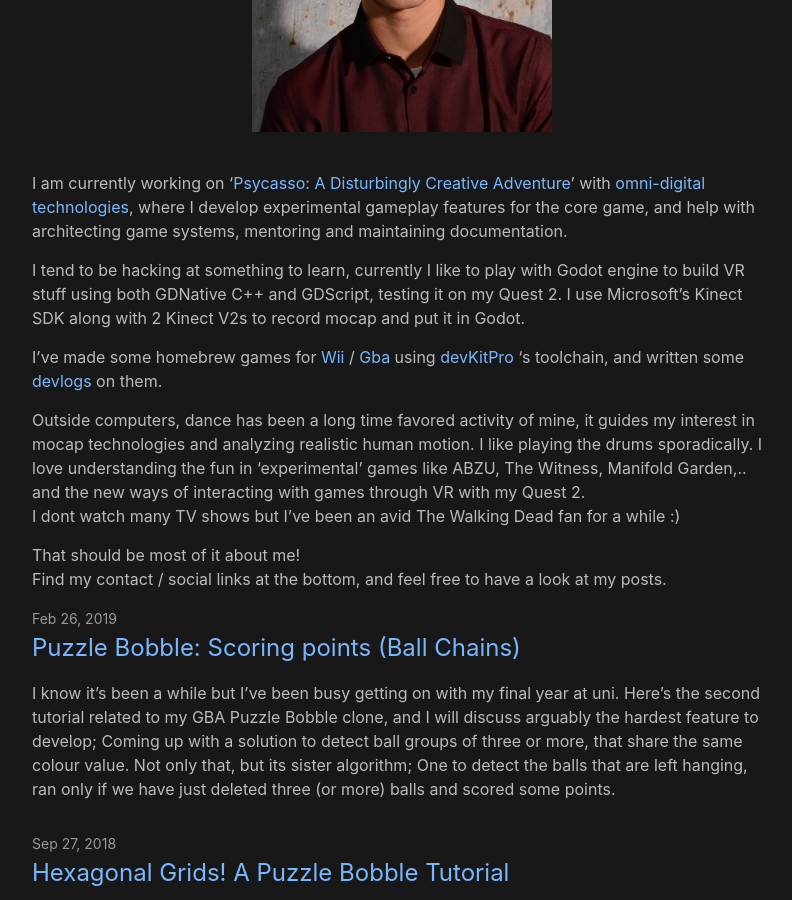
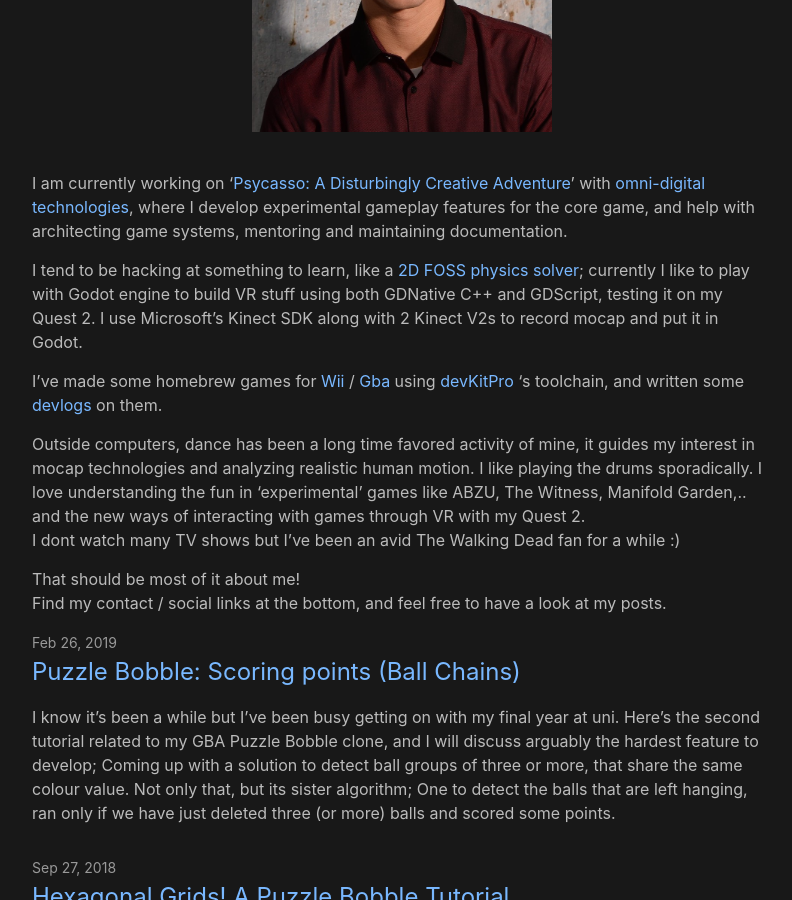
Before and after one commit to JavierDega/javierdega.github.io, a Jekyll site: the page built from index.markdown, in a window 1280 px wide and 900 px high, scrolled down 425 px. Shown: the whole window, without its empty margins (238-1030 px from the left). Built offline with Jekyll 4.4.1, drawn with Linux system fonts in a browser that asks for light colours.

Commit message:
update index

```diff
--- a/index.markdown
+++ b/index.markdown
@@ -18,7 +18,7 @@ I started making games when I was 15 using YoYo Game's [GameMaker Studio](https:
 
 I am currently working on '[Psycasso: A Disturbingly Creative Adventure](https://www.omnidigitaltechnologies.co.uk/psycasso)' with [omni-digital technologies](https://www.omnidigitaltechnologies.co.uk/psycasso), where I develop experimental gameplay features for the core game, and help with architecting game systems, mentoring and maintaining documentation.
 
-I tend to be hacking at something to learn, currently I like to play with Godot engine to build VR stuff using both GDNative C++ and GDScript, testing it on my Quest 2. I use Microsoft's Kinect SDK along with 2 Kinect V2s to record mocap and put it in Godot.
+I tend to be hacking at something to learn, like a [2D FOSS physics solver](https://github.com/JavierDega/PiP); currently I like to play with Godot engine to build VR stuff using both GDNative C++ and GDScript, testing it on my Quest 2. I use Microsoft's Kinect SDK along with 2 Kinect V2s to record mocap and put it in Godot.
 
 I've made some homebrew games for [Wii](https://www.youtube.com/watch?v=_IwZnQj_zqE&ab_channel=JavierDieguez) /
 [Gba](https://www.youtube.com/watch?v=nBaU7Xpso-Q&ab_channel=JavierDieguez) using [devKitPro](https://devkitpro.org/) 's toolchain, and written some
```
